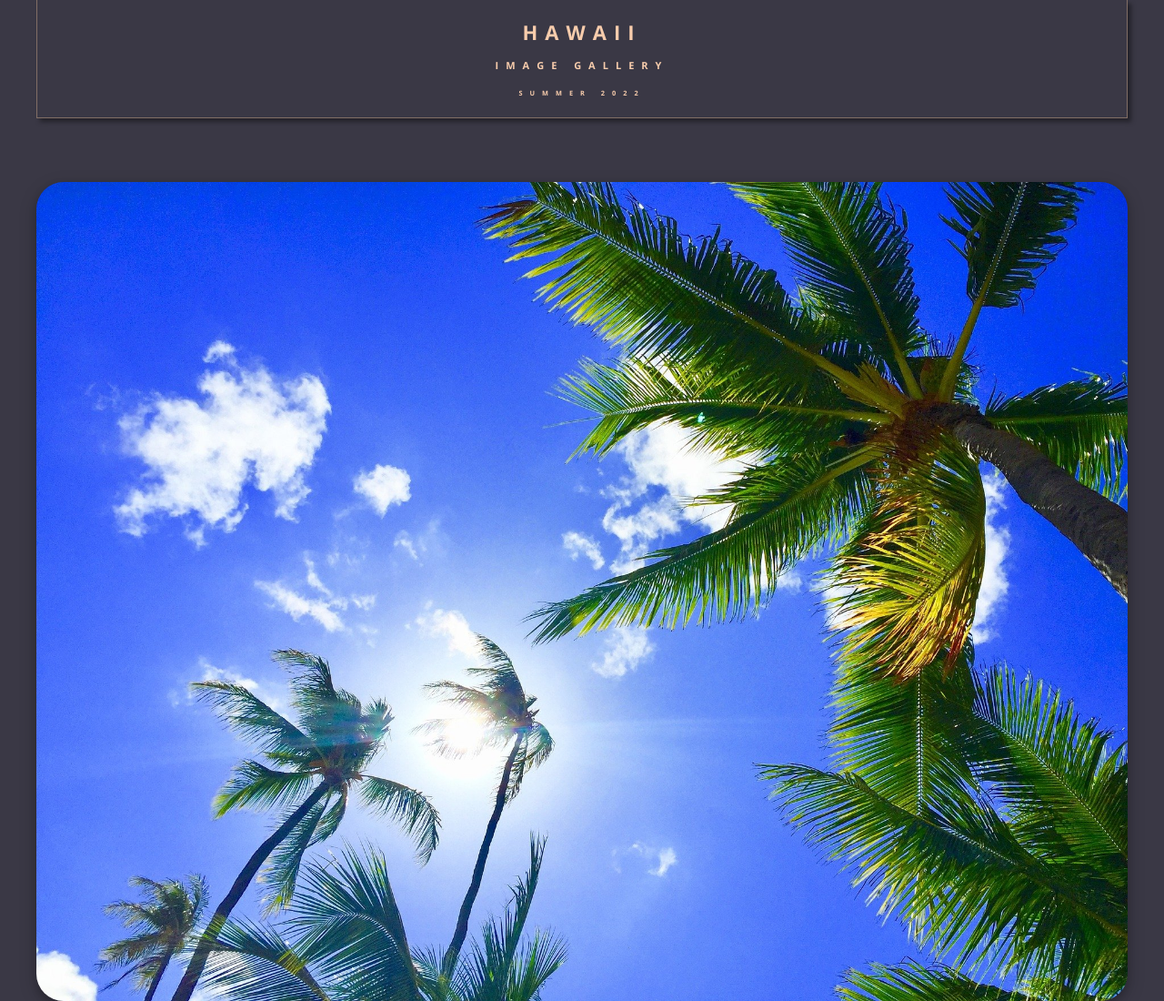
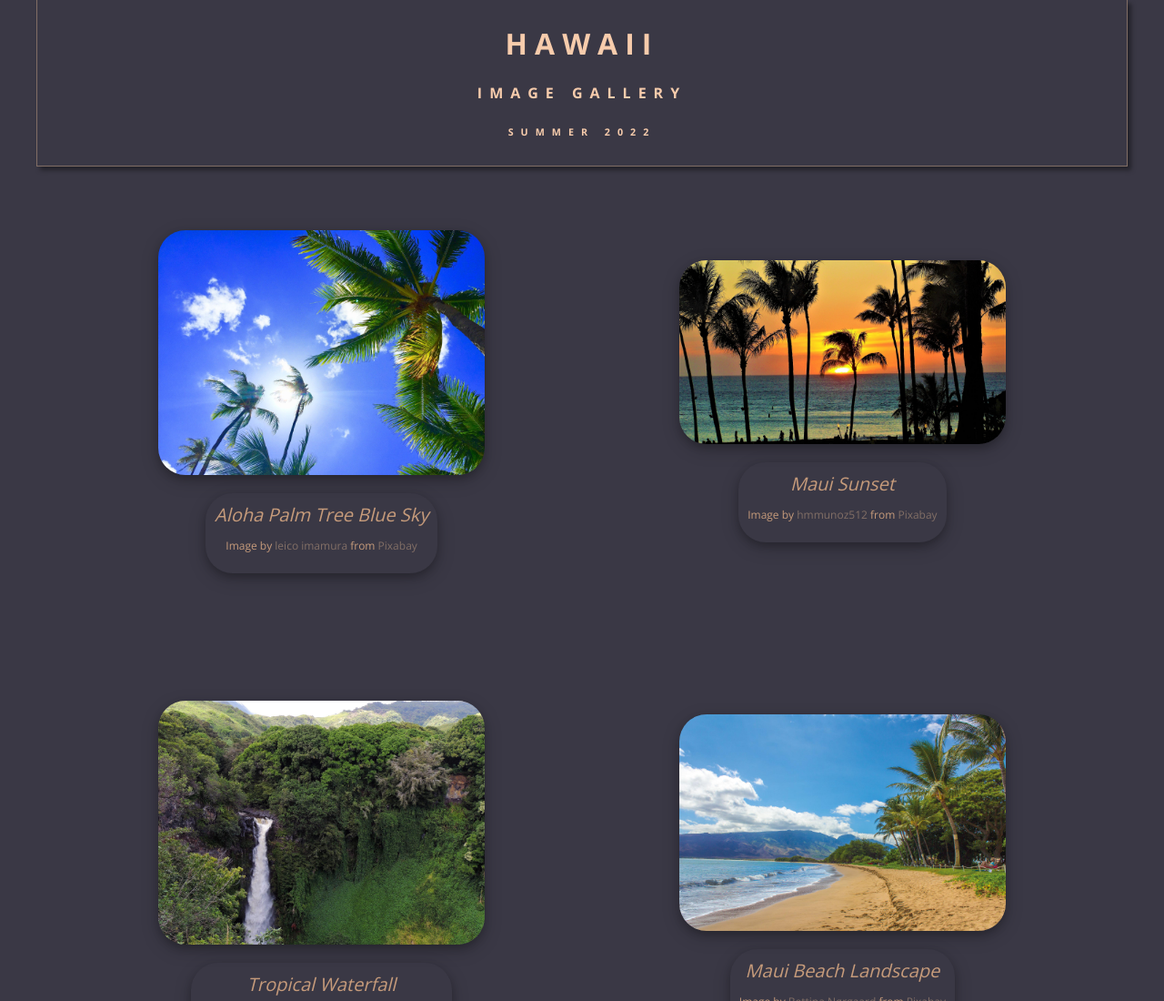
Before and after one commit to CSF2223/imagegallery-sosnovichsamantha, a plain HTML site: page index.html in a window 1280 px wide. Shown: the top 1100 px of the page at 91% size. Drawn offline with nearby package versions, Linux system fonts and the light colour scheme.

Commit message:
complete 2.09-2.12

```diff
--- a/index.html
+++ b/index.html
@@ -14,7 +14,7 @@
       <h6>Summer 2022</h6>
     </header>
 
-    <section>
+    <section class="gallery">
         <div class ="imageCard">
             <img src="assets/hawaii-2700190_1920.jpg" alt="Aloha Palm Tree Blue Sky" width="300" height-"300"></img>
             <div class = "cardText">
@@ -93,8 +93,8 @@
                 <cite>Aloha</cite>
                 <p>Image by <a href="https://pixabay.com/users/bibianagonzalez-209869/?utm_source=link-attribution&amp;utm_medium=referral&amp;utm_campaign=image&amp;utm_content=305857">bibianagonzalez</a>
                 from <a href="https://pixabay.com/?utm_source=link-attribution&amp;utm_medium=referral&amp;utm_campaign=image&amp;utm_content=305857">Pixabay</a></p>
-            </div>
-        </div>
+            </div>         <!-- "Close cardText" -->
+        </div>             <!--  Close "imageCard" class 9-->
     </section>
 
 <body>
--- a/style.css
+++ b/style.css
@@ -73,3 +73,20 @@ p {
     margin-top: 2rem;
     box-shadow: 0 4px 8px 0 rgba(0, 0, 0, 0.2), 0 6px 20px 0 rgba(0, 0, 0, 0.19);
 }
+
+@media (min-width: 768px) {
+    header {
+        font-size: 1.6rem;
+    }
+
+    .gallery {
+        display: flex;
+        flex-direction: row;
+        justify-content: space-evenly;
+        flex-wrap: wrap;
+      }
+
+   .imageCard {
+       max-width: 28%
+   }
+}
```
